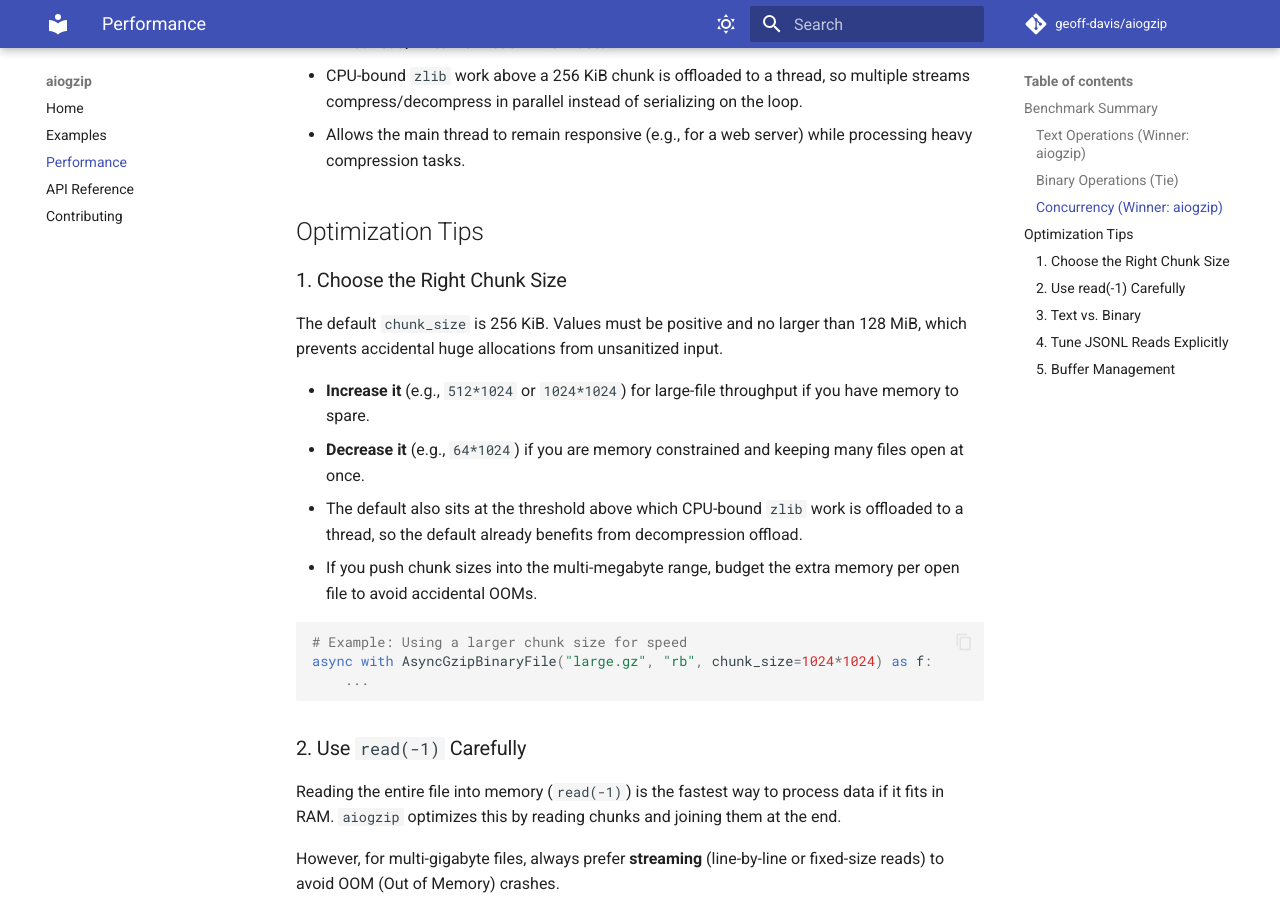
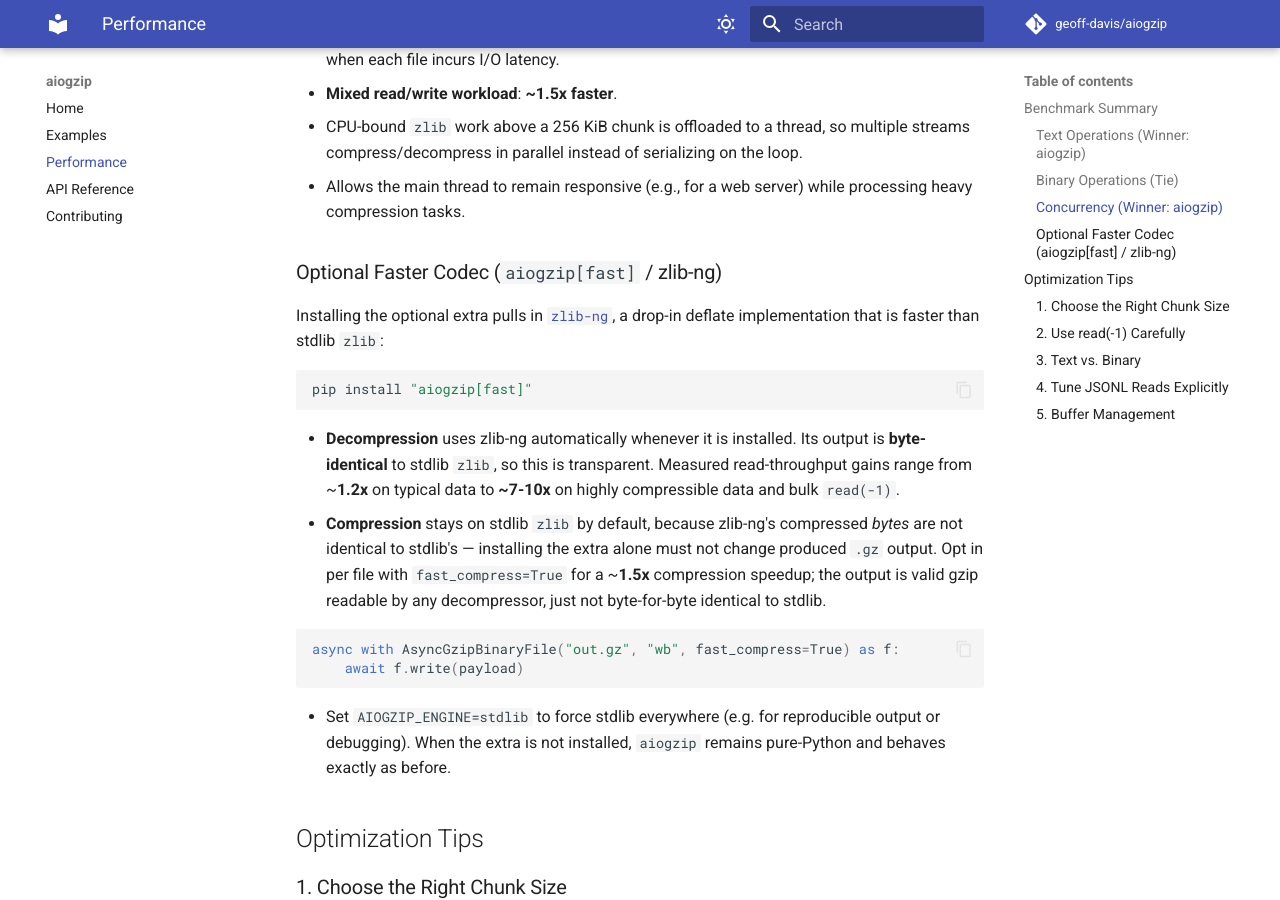
Before and after one commit to geoff-davis/aiogzip, an MkDocs documentation site: the page built from docs/performance.md, in a window 1280 px wide and 900 px high, scrolled down 1324 px. Built offline with MkDocs 1.6.1 and Material for MkDocs 9.7.7, drawn with Linux system fonts in a browser that asks for light colours; comment, search, counter and statistics services are not loaded; some of the changed text lies outside the part shown.

Commit message:
docs: document optional zlib-ng codec and refresh line-iteration figures
Add an "Optional Faster Codec" section to the performance guide and mirror it
in the README performance list and the docs index features: decompression
auto-uses zlib-ng when aiogzip[fast] is installed (~1.2x typical, up to ~10x
compressible, byte-identical output), fast_compress=True gives ~1.5x
compression (valid but not byte-identical), and AIOGZIP_ENGINE=stdlib forces
stdlib.

Update the stale line-iteration figure (~1.35M -> ~4.2M lines/sec) and note
the ~1.3x batched-readline improvement.

🤖 Generated with [Claude Code](https://claude.com/claude-code)

Co-Authored-By: Claude Opus 4.8 (1M context) <noreply@anthropic.com>

````diff
--- a/docs/performance.md
+++ b/docs/performance.md
@@ -14,9 +14,9 @@ All benchmarks were conducted on standard hardware using Python 3.12+.
 |-----------|---------|-------------|---------|
 | **Bulk Text Read/Write** | ~37 MB/s | ~13 MB/s | **~2.9x Faster** |
 | **JSONL Processing** | - | - | **~1.8x Faster** |
-| **Line Iteration** | ~1.35M lines/sec | - | - |
+| **Line Iteration** | ~4.2M lines/sec | - | - |
 
-**Why?** `aiogzip` uses optimized UTF-8 decoding strategies (using `codecs.getincrementaldecoder`) and manages buffers efficiently to minimize encoding/decoding overhead.
+**Why?** `aiogzip` uses optimized UTF-8 decoding strategies (using `codecs.getincrementaldecoder`) and manages buffers efficiently to minimize encoding/decoding overhead. For the single-character newline modes (`None`, `"\n"`, `"\r"`), each decoded chunk's lines are bulk-split in one pass and served from a batch, which makes `async for` line iteration roughly **1.3x** faster than per-line scanning.
 
 ### Binary Operations (Tie)
 
@@ -37,6 +37,34 @@ When processing multiple files, especially where I/O latency (disk/network) is i
 - **Mixed read/write workload**: **~1.5x faster**.
 - CPU-bound `zlib` work above a 256 KiB chunk is offloaded to a thread, so multiple streams compress/decompress in parallel instead of serializing on the loop.
 - Allows the main thread to remain responsive (e.g., for a web server) while processing heavy compression tasks.
+
+### Optional Faster Codec (`aiogzip[fast]` / zlib-ng)
+
+Installing the optional extra pulls in [`zlib-ng`](https://pypi.org/project/zlib-ng/),
+a drop-in deflate implementation that is faster than stdlib `zlib`:
+
+```bash
+pip install "aiogzip[fast]"
+```
+
+- **Decompression** uses zlib-ng automatically whenever it is installed. Its
+  output is **byte-identical** to stdlib `zlib`, so this is transparent. Measured
+  read-throughput gains range from ~**1.2x** on typical data to **~7-10x** on
+  highly compressible data and bulk `read(-1)`.
+- **Compression** stays on stdlib `zlib` by default, because zlib-ng's compressed
+  *bytes* are not identical to stdlib's — installing the extra alone must not
+  change produced `.gz` output. Opt in per file with `fast_compress=True` for a
+  ~**1.5x** compression speedup; the output is valid gzip readable by any
+  decompressor, just not byte-for-byte identical to stdlib.
+
+  ```python
+  async with AsyncGzipBinaryFile("out.gz", "wb", fast_compress=True) as f:
+      await f.write(payload)
+  ```
+
+- Set `AIOGZIP_ENGINE=stdlib` to force stdlib everywhere (e.g. for reproducible
+  output or debugging). When the extra is not installed, `aiogzip` remains
+  pure-Python and behaves exactly as before.
 
 ## Optimization Tips
 
````
Also changed, not shown: README.md (+2 -0 lines), docs/index.md (+1 -0 lines).
